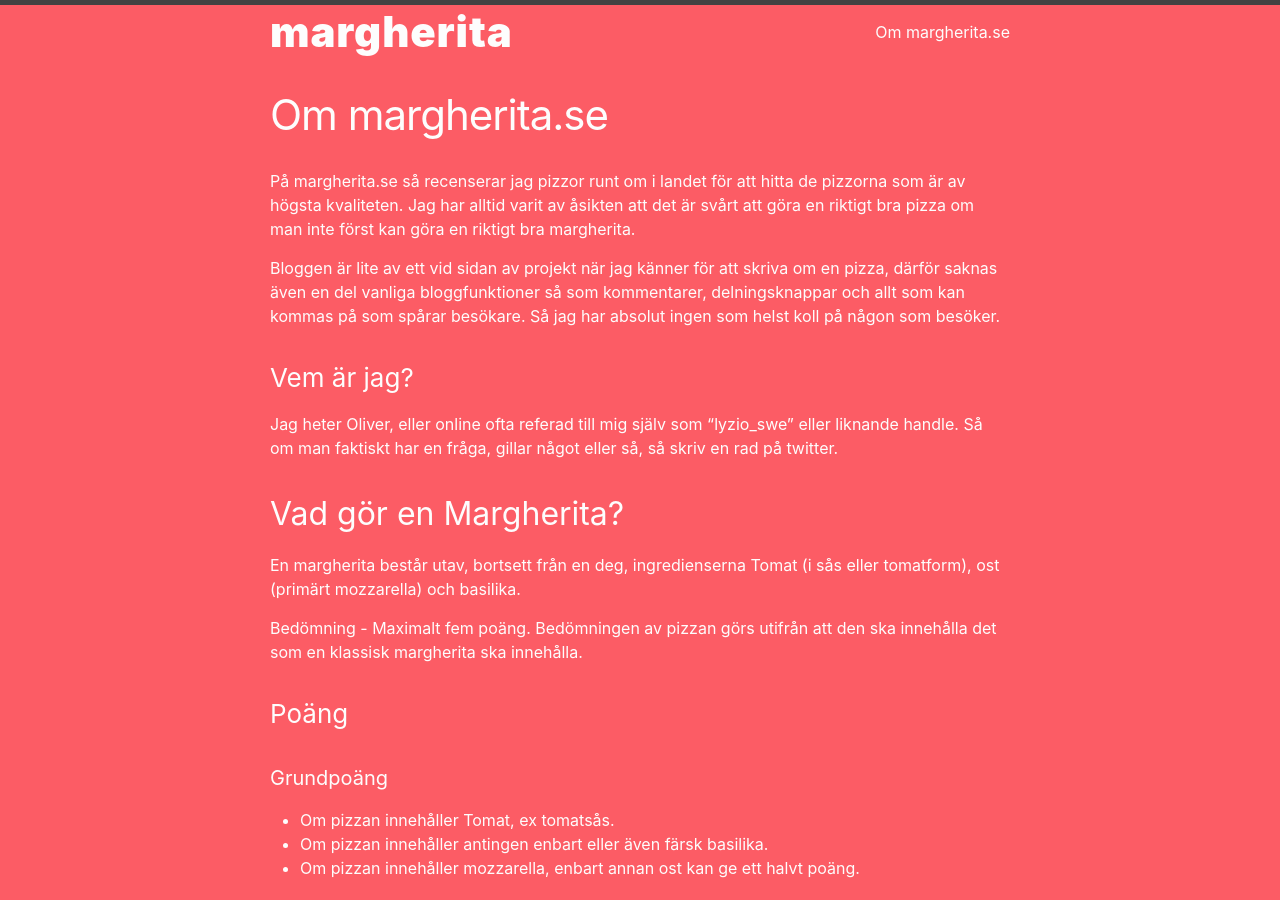
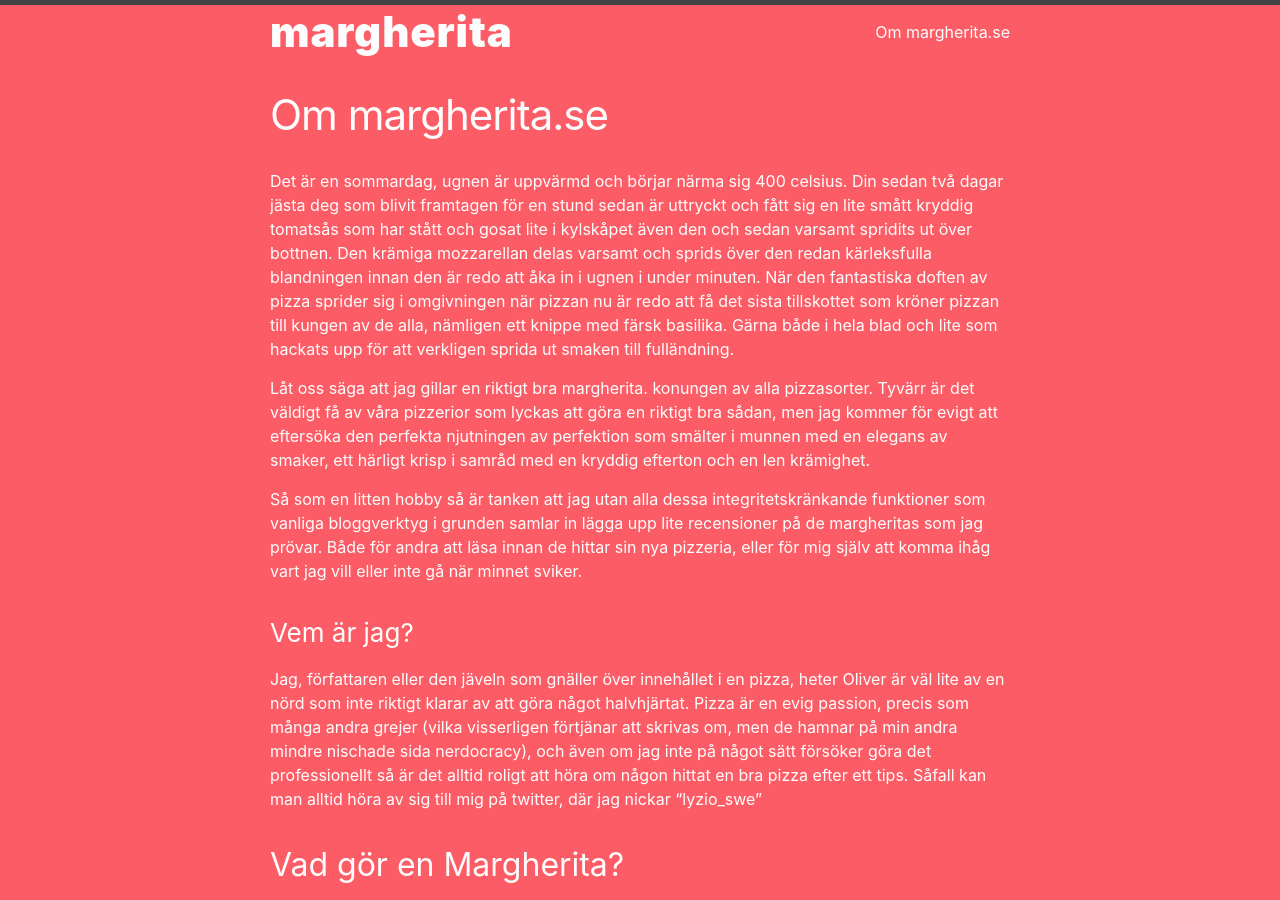
Before and after one commit to lyzio/margherita, a Jekyll site: the page built from om.md, in a window 1280 px wide and 900 px high. Built offline with Jekyll 4.4.1, drawn with Linux system fonts in a browser that asks for light colours.

Commit message:
Update om.md

```diff
--- a/om.md
+++ b/om.md
@@ -4,12 +4,14 @@ title: Om margherita.se
 permalink: /om/
 ---
 
-På margherita.se så recenserar jag pizzor runt om i landet för att hitta de pizzorna som är av högsta kvaliteten. Jag har alltid varit av åsikten att det är svårt att göra en riktigt bra pizza om man inte först kan göra en riktigt bra margherita.
+Det är en sommardag, ugnen är uppvärmd och börjar närma sig 400 celsius. Din sedan två dagar jästa deg som blivit framtagen för en stund sedan är uttryckt och fått sig en lite smått kryddig tomatsås som har stått och gosat lite i kylskåpet även den och sedan varsamt spridits ut över bottnen. Den krämiga mozzarellan delas varsamt och sprids över den redan kärleksfulla blandningen innan den är redo att åka in i ugnen i under minuten. När den fantastiska doften av pizza sprider sig i omgivningen när pizzan nu är redo att få det sista tillskottet som kröner pizzan till kungen av de alla, nämligen ett knippe med färsk basilika. Gärna både i hela blad och lite som hackats upp för att verkligen sprida ut smaken till fulländning.
 
-Bloggen är lite av ett vid sidan av projekt när jag känner för att skriva om en pizza, därför saknas även en del vanliga bloggfunktioner så som kommentarer, delningsknappar och allt som kan kommas på som spårar besökare. Så jag har absolut ingen som helst koll på någon som besöker.
+Låt oss säga att jag gillar en riktigt bra margherita. konungen av alla pizzasorter. Tyvärr är det väldigt få av våra pizzerior som lyckas att göra en riktigt bra sådan, men jag kommer för evigt att eftersöka den perfekta njutningen av perfektion som smälter i munnen med en elegans av smaker, ett härligt krisp i samråd med en kryddig efterton och en len krämighet.
+
+Så som en litten hobby så är tanken att jag utan alla dessa integritetskränkande funktioner som vanliga bloggverktyg i grunden samlar in lägga upp lite recensioner på de margheritas som jag prövar. Både för andra att läsa innan de hittar sin nya pizzeria, eller för mig själv att komma ihåg vart jag vill eller inte gå när minnet sviker.
 
 ### Vem är jag?
-Jag heter Oliver, eller online ofta referad till mig själv som "lyzio_swe" eller liknande handle. Så om man faktiskt har en fråga, gillar något eller så, så skriv en rad på twitter.
+Jag, författaren eller den jäveln som gnäller över innehållet i en pizza, heter Oliver är väl lite av en nörd som inte riktigt klarar av att göra något halvhjärtat. Pizza är en evig passion, precis som många andra grejer (vilka visserligen förtjänar att skrivas om, men de hamnar på min andra mindre nischade sida nerdocracy), och även om jag inte på något sätt försöker göra det professionellt så är det alltid roligt att höra om någon hittat en bra pizza efter ett tips. Såfall kan man alltid höra av sig till mig på twitter, där jag nickar "lyzio_swe"
 
 ## Vad gör en Margherita?
 
```
